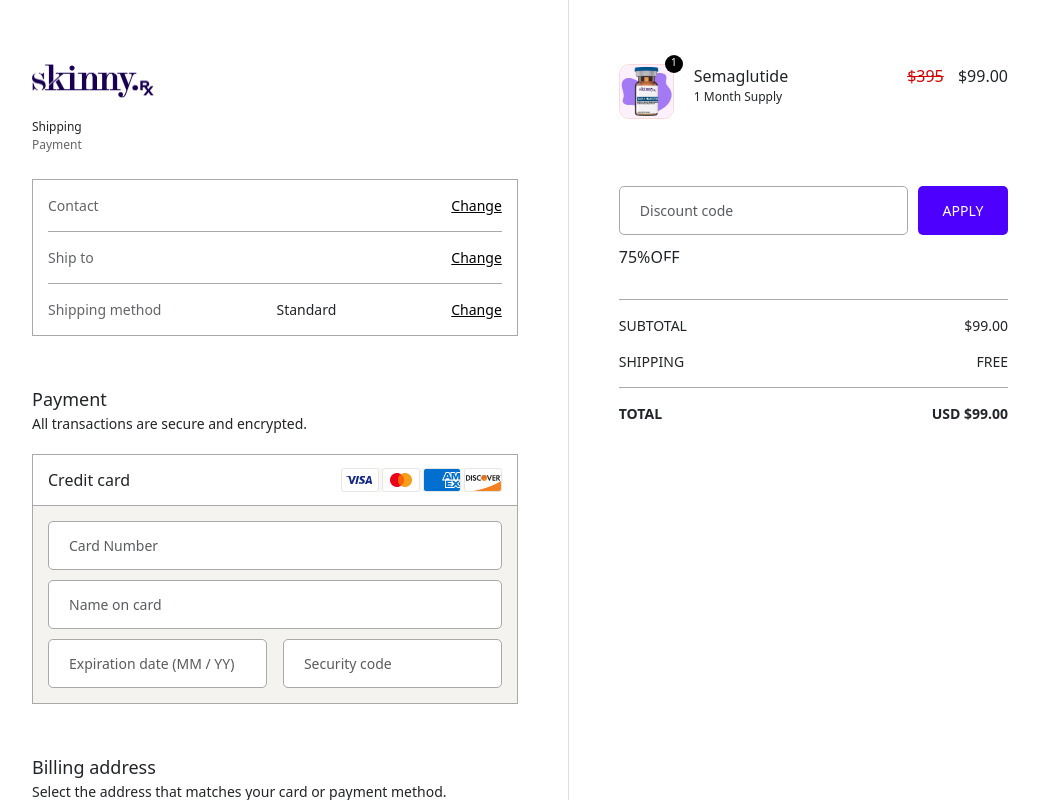
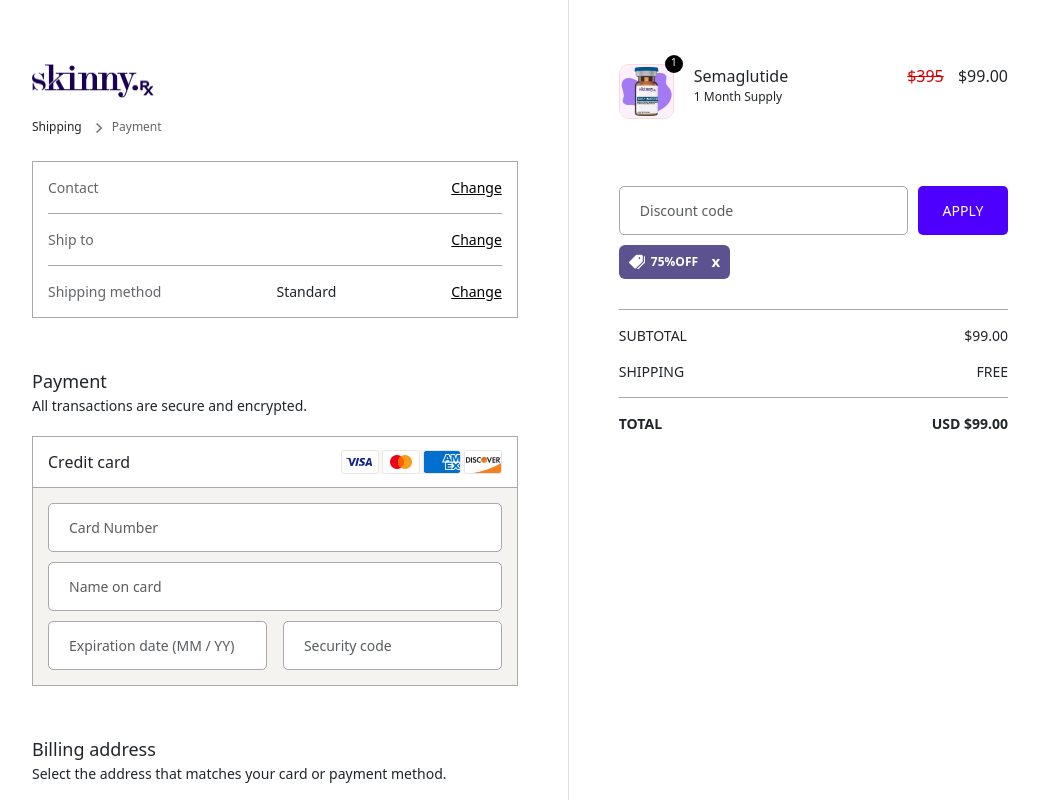
Before and after one commit to richardzanabria/reactTest, a React (Create React App) app: page /checkout in a window 1280 px wide. Shown: the top 800 px of the page, without its empty margins (120-1159 px from the left). Built offline with nearby package versions, Linux system fonts and the light colour scheme.

Commit message:
fix image path

```diff
--- a/src/components/Shipping/index.js
+++ b/src/components/Shipping/index.js
@@ -18,10 +18,8 @@ const Shipping = ({setStage}) => {
   };
 
 
-
   return (
     <>
-
       <div class="checkout-logo w-100 d-none d-lg-block"><img src="images/logo-blue.png" alt="" /></div>
       <div class="cus-breadcrumb w-100 d-none d-lg-block">
         <ul>
--- a/src/screens/Payment/payment.css
+++ b/src/screens/Payment/payment.css
@@ -6,7 +6,7 @@ body{}
 .checkout-logo img{max-height: 34px;}
 .cus-breadcrumb{padding: 20px 0 0; font-size: 12px; text-align: center;}
 .cus-breadcrumb ul{margin: 0; padding: 0; list-style-type: none;}
-/* .cus-breadcrumb ul li{display: inline-block; width: auto; padding: 0 20px 0 10px; background: url("./images/right-arrow.jpg") no-repeat right 5px;} */
+.cus-breadcrumb ul li{display: inline-block; width: auto; padding: 0 20px 0 10px; background: url("../../../public/images/right-arrow.jpg") no-repeat right 5px;}
 .cus-breadcrumb ul li:first-child{padding-left: 0;}
 .cus-breadcrumb ul li:last-child{padding-right: 0; background: none;}
 .cus-breadcrumb ul li.active{opacity: 0.7;}
@@ -83,7 +83,7 @@ body{}
 .discount-code-btn-row{position: relative;}
 .discount-code-btn-row ul{margin: 0; padding: 0; list-style-type: none;}
 .discount-code-btn-row ul li{position: relative; padding: 10px 5px 0 0; width: auto; display: inline-block;}
-/* .discount-code-btn{background: url("../images/icon-tag.png") no-repeat 10px center #5c528f; background-size: 16px; color: #fff; padding: 8px 32px 8px 32px; font-weight: 700;  border: none; text-transform: uppercase; border-radius: 6px; font-size: 12px;} */
+.discount-code-btn{background: url("../../../public/images/icon-tag.png") no-repeat 10px center #5c528f; background-size: 16px; color: #fff; padding: 8px 32px 8px 32px; font-weight: 700;  border: none; text-transform: uppercase; border-radius: 6px; font-size: 12px;}
 .code-close-btn{position: absolute; right: 15px; top:15px; color: #fff; font-size: 15px; font-weight: 700; cursor: pointer;}
 
 
```
Lines whose indentation alone changed are shown as unchanged.
